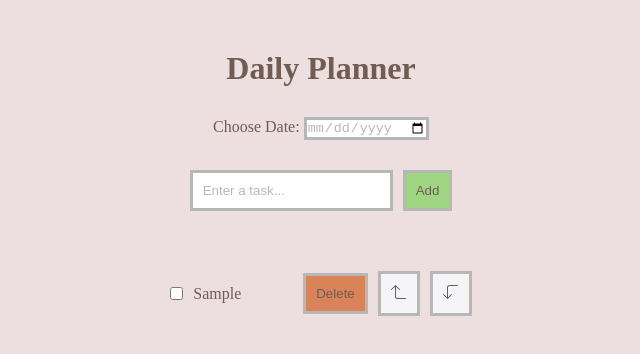
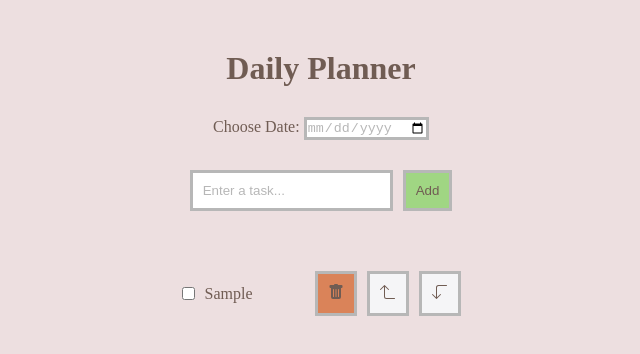
Before and after one commit to musicnotes93/DailyPlanner, a React (Create React App) app: page / in a window 1280 px wide. Both pictures are taken after typing "Sample" into the empty fields and a click on the button "Add". Shown: the top 354 px of the page, without its empty margins (319-959 px from the left). Built offline with nearby package versions, Linux system fonts and the light colour scheme.

Commit message:
trash svg

```diff
--- a/src/App.js
+++ b/src/App.js
@@ -138,7 +138,9 @@ function ToDoList() {
 
 
             <button className="delete-button" onClick={() => deleteTask(index)}>
-              Delete
+            <svg xmlns="http://www.w3.org/2000/svg" width="16" height="16" fill="#705c53" viewBox="0 0 16 16">
+  <path d="M2.5 1a1 1 0 0 0-1 1v1a1 1 0 0 0 1 1H3v9a2 2 0 0 0 2 2h6a2 2 0 0 0 2-2V4h.5a1 1 0 0 0 1-1V2a1 1 0 0 0-1-1H10a1 1 0 0 0-1-1H7a1 1 0 0 0-1 1zm3 4a.5.5 0 0 1 .5.5v7a.5.5 0 0 1-1 0v-7a.5.5 0 0 1 .5-.5M8 5a.5.5 0 0 1 .5.5v7a.5.5 0 0 1-1 0v-7A.5.5 0 0 1 8 5m3 .5v7a.5.5 0 0 1-1 0v-7a.5.5 0 0 1 1 0"/>
+</svg>
             </button>
             <button className="move-button" onClick={() => moveTaskUp(index)}>
               <svg
```
